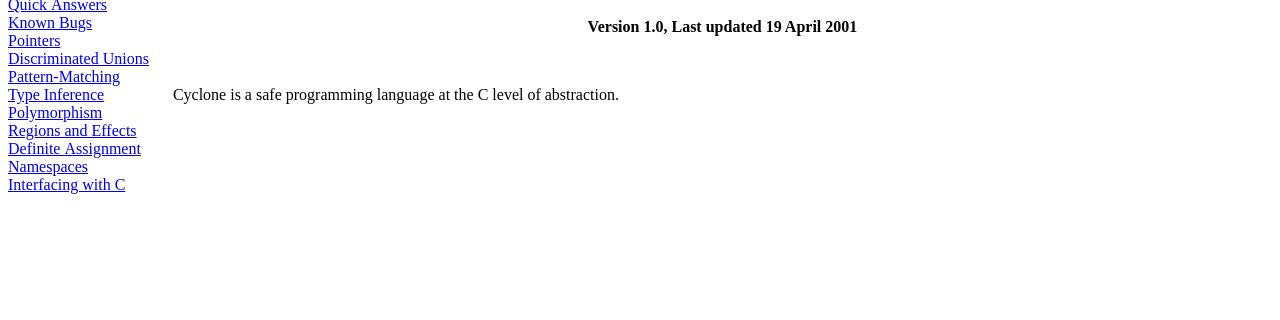
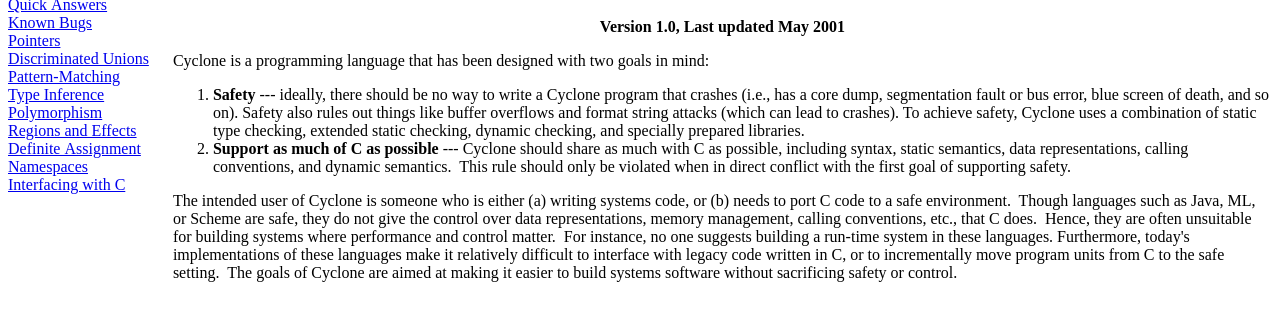
Before and after one commit to dagit/Cyclone-Language, a plain HTML site: page doc/web/index.htm in a window 1280 px wide. Shown: the part 48-368 px from the top of the page. Drawn offline with Linux system fonts and the light colour scheme.

Commit message:
grr -- okay, now everything is saved -- sorry for all the mail
git-svn-id: https://source.seas.harvard.edu/svn/cyclone/trunk/cyclone@1014 581db07f-6e62-4d40-9733-d432c4eebb07

```diff
--- a/doc/web/index.htm
+++ b/doc/web/index.htm
@@ -16,10 +16,44 @@
 
 </td><td valign="top" width="24"></td><!--msnavigation--><td valign="top">
 <h1 align="center">Cyclone Language and Implementation Documentation</h1>
-<p align="center"><b>Version 1.0, Last updated 19 April 2001</b></p>
-<p align="center">&nbsp;</p>
-<p align="left">Cyclone is a safe programming language at the C level of
-abstraction.&nbsp; </p>
+<p align="center"><b>Version 1.0, Last updated May 2001</b></p>
+<p>
+Cyclone is a programming language that has been designed with two
+goals in mind:
+</p>
+<ol>
+  <li><b>Safety</b> --- ideally, there should be no way to write a
+    Cyclone program that crashes (i.e., has a core dump, segmentation
+    fault or bus error, blue screen of death, and so on).  Safety also
+    rules out things like buffer overflows and format string attacks
+    (which can lead to crashes).  To achieve safety, Cyclone uses a
+    combination of static type checking, extended static checking,
+    dynamic checking, and specially prepared libraries.</li>
+
+  <li><b>Support as much of C as possible</b> --- Cyclone should share as much
+    with C as possible, including syntax, static semantics, data
+    representations, calling conventions, and dynamic semantics.&nbsp;
+    This rule should only be violated when in direct conflict with the
+    first goal of supporting safety.</li>
+</ol>
+
+<p>
+The intended user of Cyclone is someone who is either (a) writing
+systems code, or (b) needs to port C code to a safe environment.&nbsp;
+Though languages such as Java, ML, or Scheme are safe, they do not
+give the control over data representations, memory management, calling
+conventions, etc., that C does.&nbsp; Hence, they are often unsuitable
+for building systems where performance and control matter.&nbsp; For
+instance, no one suggests building a run-time system in these
+languages.  Furthermore, today's implementations of these languages
+make it relatively difficult to interface with legacy code written in
+C, or to incrementally move program units from C to the safe
+setting.&nbsp; The goals of Cyclone are aimed at making it easier to
+build systems software without sacrificing safety or
+control.&nbsp;&nbsp;
+</p>
+
+<p align="left">&nbsp;</p>
 <p align="left">&nbsp;</p>
 <p align="center">&nbsp;</p>
 <p align="left">&nbsp;
```
Also changed, not shown: doc/web/discriminated_unions.htm (+2 -0 lines).
